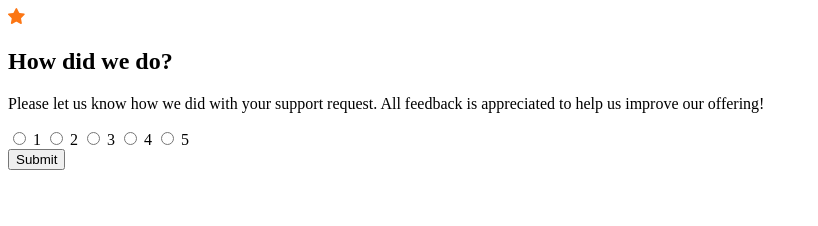
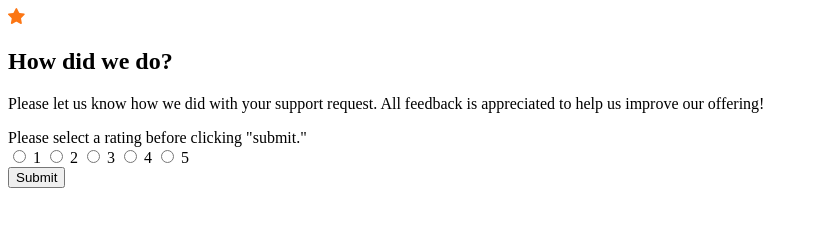
Before and after one commit to TomTilly/interactive-rating-component, a website with bundled scripts: page src/index.html in a window 1280 px wide. Both pictures are taken after a click on the button "Submit". Shown: the whole page, without its empty margins (0-818 px from the left). Built offline with nearby package versions, Linux system fonts and the light colour scheme; files whose address does not match are found by name.

Commit message:
Finish refactor

```diff
--- a/src/index.html
+++ b/src/index.html
@@ -35,6 +35,7 @@
                   type="radio"
                   name="rating"
                   value="1"
+                  aria-required="true"
                 />
                 <label
                   class="interactive-rating__option | button-circle tabular-nums"
@@ -49,6 +50,7 @@
                   type="radio"
                   name="rating"
                   value="2"
+                  aria-required="true"
                 />
                 <label
                   class="interactive-rating__option | button-circle tabular-nums"
@@ -63,6 +65,7 @@
                   type="radio"
                   name="rating"
                   value="3"
+                  aria-required="true"
                 />
                 <label
                   class="interactive-rating__option | button-circle tabular-nums"
@@ -77,6 +80,7 @@
                   type="radio"
                   name="rating"
                   value="4"
+                  aria-required="true"
                 />
                 <label
                   class="interactive-rating__option | button-circle tabular-nums"
@@ -91,6 +95,7 @@
                   type="radio"
                   name="rating"
                   value="5"
+                  aria-required="true"
                 />
                 <label
                   class="interactive-rating__option | button-circle tabular-nums"
--- a/src/scripts/interactive-rating.ts
+++ b/src/scripts/interactive-rating.ts
@@ -27,7 +27,7 @@ class InteractiveRating {
   private root: HTMLElement;
   private radioEls: HTMLInputElement[];
   private formEl: HTMLFormElement;
-  private _isValid = false;
+  private _isValid: boolean | undefined;
   private validationMsg = '';
 
   constructor(root: HTMLElement) {
@@ -59,6 +59,9 @@ class InteractiveRating {
     const maybeRating = formData.get('rating');
     console.log(maybeRating);
     if (maybeRating === null) {
+      this.showValidationError(
+        'Please select a rating before clicking "submit."'
+      ); // only show validation message the first time
       this.isValid = false;
       return;
     }
@@ -79,6 +82,41 @@ class InteractiveRating {
     `;
   };
 
+  // Used to notify screen readers of errors
+  showValidationError = (msg: string) => {
+    const { formEl, radioEls } = this;
+    // Clear previous validation error
+    const maybeValidationEl = formEl.querySelector(
+      '.interactive-rating__error'
+    );
+    if (maybeValidationEl) {
+      // Replace existing validation message with new message
+      const validationEl = maybeValidationEl;
+      validationEl.textContent = msg;
+      return;
+    } else {
+      // Show new validation error
+      const prefersReducedMotion = window.matchMedia(
+        '(prefers-reduced-motion: reduce)'
+      ).matches;
+      const validationEl = document.createElement('div');
+      const classes: string[] = ['interactive-rating__error', 'color-orange'];
+      if (!prefersReducedMotion) classes.push('sr-only');
+      validationEl.classList.add(...classes);
+      validationEl.textContent = msg;
+      validationEl.setAttribute('role', 'alert');
+      validationEl.id = 'error';
+
+      const stackEl = formEl.querySelector('.stack-vertical');
+      if (!stackEl) throw new Error('No ".stack-vertical" element found.');
+      stackEl.insertAdjacentElement('afterbegin', validationEl);
+
+      for (const radioEl of radioEls) {
+        radioEl.setAttribute('aria-invalid', 'error');
+      }
+    }
+  };
+
   get isValid() {
     return this._isValid;
   }
@@ -93,44 +131,4 @@ class InteractiveRating {
   }
 }
 
-// Type guards
-// isForm(maybeForm: any): maybeForm is HTMLFormElement {
-//   return maybeForm instanceof HTMLFormElement;
-// }
-
-// Event handlers
-// function handleSubmit(e: Event) {
-//   e.preventDefault();
-// if (!isForm(form)) return;
-
-// const formData = new FormData(form);
-// const maybeRating = formData.get('rating');
-// if (maybeRating === null) {
-// e.currentTarget.dataset.valid = 'false';
-// }
-// const rating = ratingOptions.find((validOption) => validOption === formData.get('rating'));
-
-// if(rating) {
-
-// } else {
-
-// }
-
-//   const thankYouTemplate = `
-//   <div class="stack-vertical align-center">
-//     <img class="interative-rating__thank-you-img" src="assets/illustration-thank-you.svg">
-//     <p>You selected ${rating} out of 5</p>
-//     <h2>Thank you!</h2>
-//     <p class="text-center">We appreciate you taking the time to give a rating. If you ever need more support, don't hesitate to get in touch!</p>
-//   </div>
-// `;
-// }
-
-// Submit form
-// 1. Check if number was selected
-// 2. Replace HTML with thank you template
-
-// const sheepNames = ['Capn Frisky', 'Mr. Snugs', 'Lambchop'] as const;
-// type SheepName = typeof sheepNames[number];
-
 export default InteractiveRating;
--- a/src/styles/components/_interactive-rating.scss
+++ b/src/styles/components/_interactive-rating.scss
@@ -44,7 +44,7 @@
   &[data-invalid] {
     animation-duration: 0.5s;
     animation-timing-function: cubic-bezier(0, 0.23, 1, 0.71);
-    animation-name: headShake;
+    animation-name: head-shake;
     // transform-orgin: center bottom;
   }
 }
```
Also changed, not shown: src/styles/_animations.scss (+10 -14 lines).
